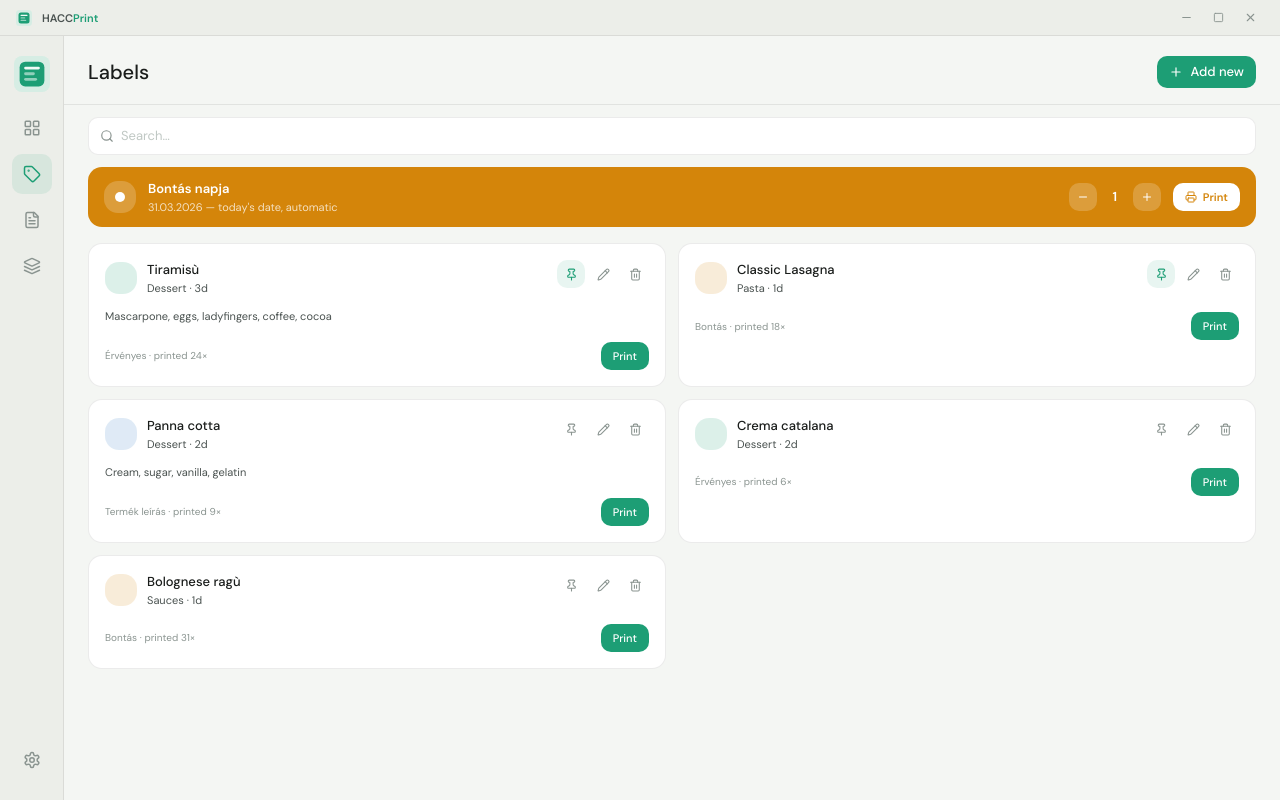
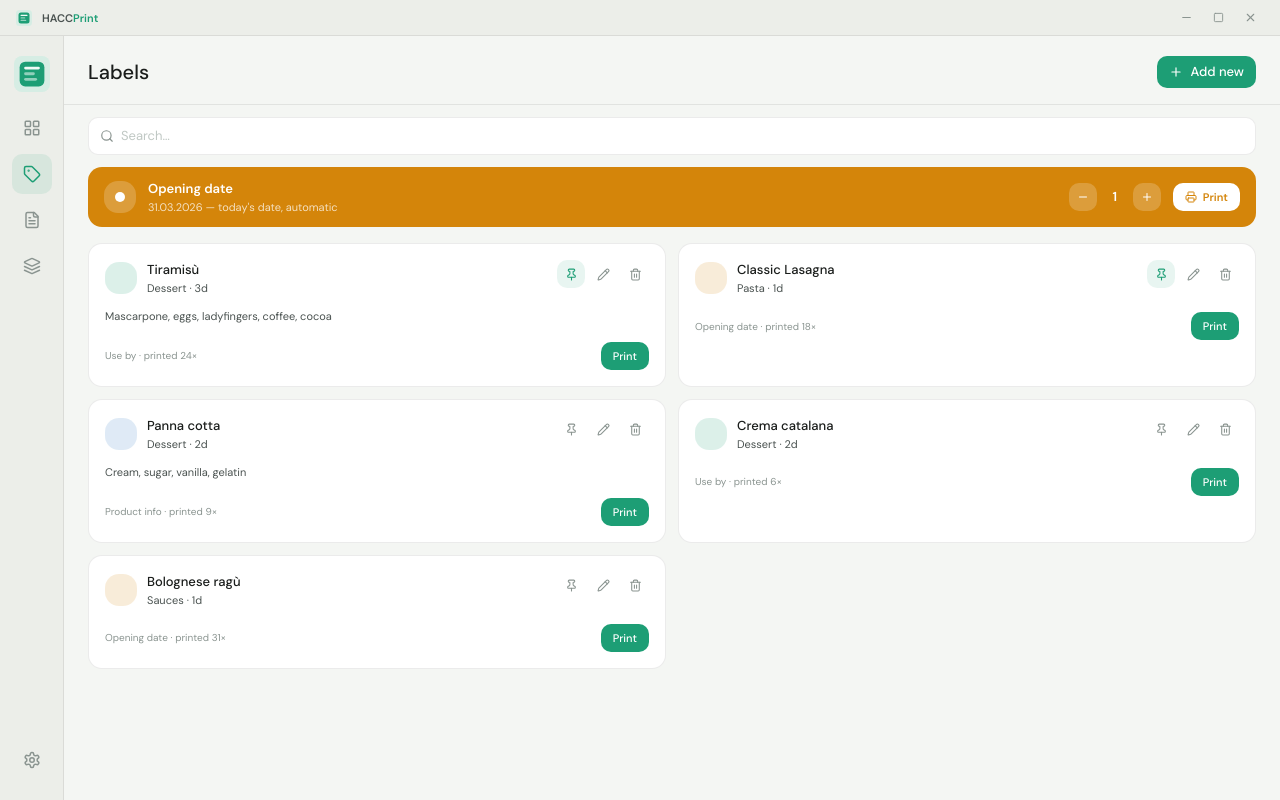
Before and after one commit to matteoshop77-tech/haccp-print, a React (Vite) app: page /labels in a window 1280 px wide. Built offline with nearby package versions, Linux system fonts and the light colour scheme; the HTML template or start-up script is replaced by a standard one.

Commit message:
fix: translate Bontás/Érvényes/Termék leírás to English, fix lang prop

```diff
--- a/src/lib/i18n.ts
+++ b/src/lib/i18n.ts
@@ -23,9 +23,9 @@ const translations = {
     home_create_label:  "Create label",
 
     /* Label types */
-    type_bontas:        "Bontás",
-    type_ervenyesseg:   "Érvényes",
-    type_termek_leiras: "Termék leírás",
+    type_bontas:        "Opening date",
+    type_ervenyesseg:   "Use by",
+    type_termek_leiras: "Product info",
     type_custom:        "Custom",
 
     /* Print screen */
--- a/src/pages/LabelsPage.tsx
+++ b/src/pages/LabelsPage.tsx
@@ -21,7 +21,7 @@ const typeBg: Record<string, string> = {
   custom:        "bg-violet",
 };
 
-function BontasCard({ onPrint }: { onPrint: (copies: number) => void }) {
+function BontasCard({ onPrint, lang }: { onPrint: (copies: number) => void; lang: "en" | "hu" }) {
   const today = format(new Date(), "dd.MM.yyyy");
   const [copies, setCopies] = useState(1);
   return (
@@ -35,8 +35,8 @@ function BontasCard({ onPrint }: { onPrint: (copies: number) => void }) {
           <div className="w-2.5 h-2.5 rounded-full bg-white" />
         </div>
         <div>
-          <p className="text-sm font-semibold text-white">Bontás napja</p>
-          <p className="text-xs" style={{ color: "rgba(255,255,255,0.75)" }}>{today} — today's date, automatic</p>
+          <p className="text-sm font-semibold text-white">{lang === "hu" ? "Bontás napja" : "Opening date"}</p>
+          <p className="text-xs" style={{ color: "rgba(255,255,255,0.75)" }}>{today} — {lang === "hu" ? "automatikus dátum" : "today's date, automatic"}</p>
         </div>
       </div>
       <div className="flex items-center gap-2">
@@ -377,7 +377,7 @@ export default function LabelsPage() {
     if (settings.haccpLogEnabled) {
       addPrintJob({
         templateId:   "bontas-fixed",
-        templateName: "Bontás napja",
+        templateName: lang === "hu" ? "Bontás napja" : "Opening date",
         labelType:    "bontas",
         copies,
         preparedDate: today,
@@ -414,7 +414,7 @@ export default function LabelsPage() {
 
       <div className="flex-1 overflow-y-auto px-6 pb-6">
         <div className="grid grid-cols-2 gap-3">
-          <BontasCard onPrint={handleBontasPrint} />
+          <BontasCard onPrint={handleBontasPrint} lang={lang} />
           {filtered.length === 0 ? (
             <div className="col-span-2 text-sm text-center py-8 text-ink-muted">
               No labels found.
@@ -437,7 +437,7 @@ export default function LabelsPage() {
         {bontasPrinted && (
           <div className="fixed bottom-6 left-1/2 -translate-x-1/2 px-4 py-2 rounded-lg text-sm font-medium text-white"
             style={{ background: "#D4850A" }}>
-            Bontás printed ✓
+            {lang === "hu" ? "Bontás nyomtatva ✓" : "Opening date printed ✓"}
           </div>
         )}
       </div>
```
